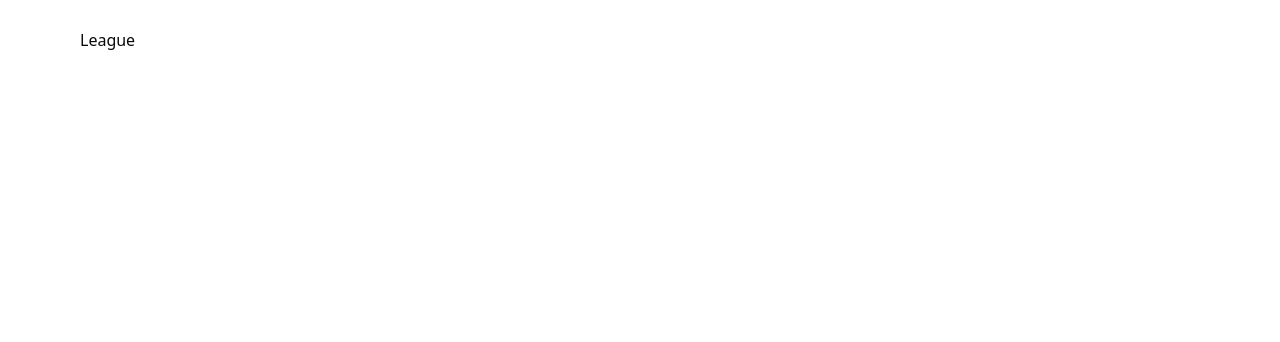
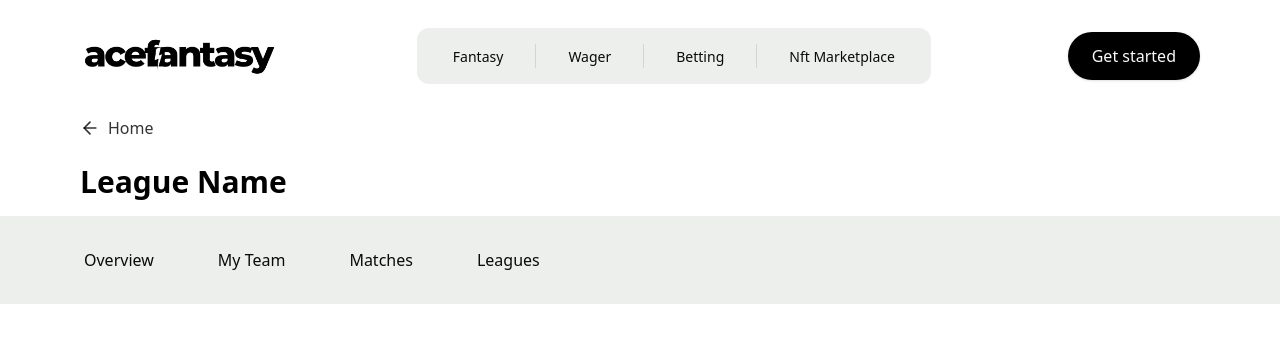
Before and after one commit to SuperFantasy-League/Fantasy-football-league, a Next.js app in the folder client/: page /fantasy/1 in a window 1280 px wide. Shown: the top 342 px of the page. Built offline with nearby package versions, Linux system fonts and the light colour scheme.

Commit message:
leagues pages

```diff
--- a/client/app/fantasy/[league]/page.tsx
+++ b/client/app/fantasy/[league]/page.tsx
@@ -1,12 +1,61 @@
 "use client";
 
+import Navbar from "@/components/macro/Navbar";
+import { ArrowLeft } from "lucide-react";
+import Link from "next/link";
 import { usePathname } from "next/navigation";
 
 const League = () => {
   const pathname = usePathname();
   const league = pathname.replace("/fantasy/", "");
   console.log(league);
-  return <div>League</div>;
+  return (
+    <>
+      <Navbar />
+      {/* Header */}
+      <div className="pt-8 pb-4">
+        <button className="flex items-center text-black/80 hover:text-gray-600 mb-6">
+          <ArrowLeft className="w-5 h-5 mr-2" />
+          <span>Home</span>
+        </button>
+        <h1 className="text-3xl font-bold text-black">League Name</h1>
+      </div>
+      <nav className="bg-[#ecefec] py-8 px-16 inline-flex items-center w-full absolute left-0">
+        <div className="pr-3">
+          <Link
+            href={"/"}
+            className="px-5 py-2 text-base hover:underline hover:underline-offset-8"
+          >
+            Overview
+          </Link>
+        </div>
+        <div className="px-3">
+          <Link
+            href={"/"}
+            className="px-5 py-2  text-base hover:underline hover:scale-105 hover:underline-offset-8"
+          >
+            My Team
+          </Link>
+        </div>
+        <div className="px-3">
+          <Link
+            href={"/"}
+            className="px-5 py-2   text-base hover:underline hover:scale-105 hover:underline-offset-8"
+          >
+            Matches
+          </Link>
+        </div>
+        <div className="pl-3">
+          <Link
+            href={"/"}
+            className="px-5 py-2 rounded-3xl  text-base hover:underline hover:scale-105 hover:underline-offset-8"
+          >
+            Leagues
+          </Link>
+        </div>
+      </nav>
+    </>
+  );
 };
 
 export default League;
```
